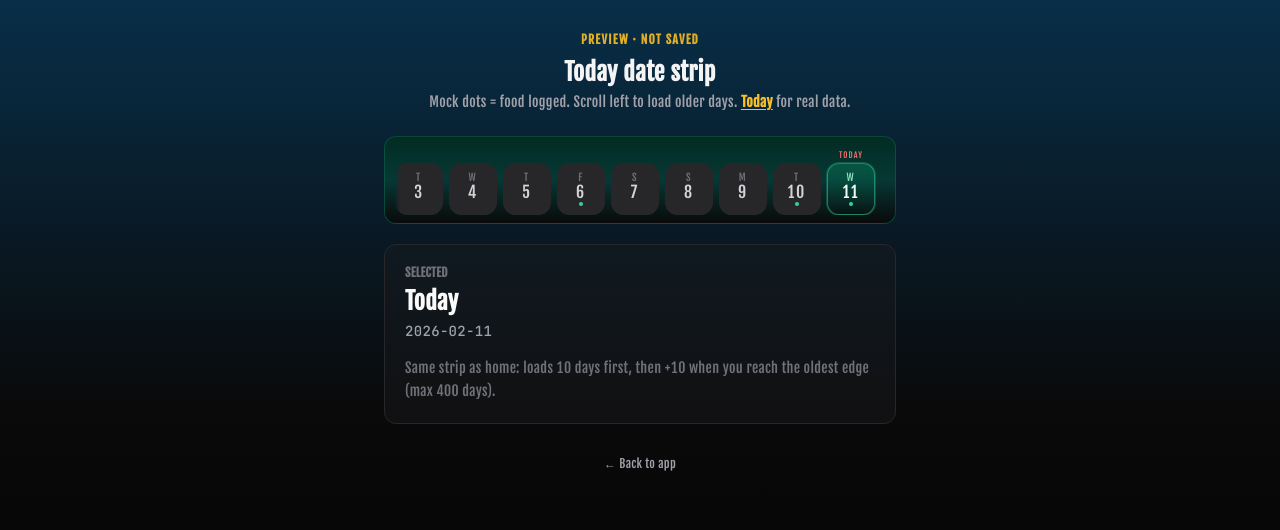
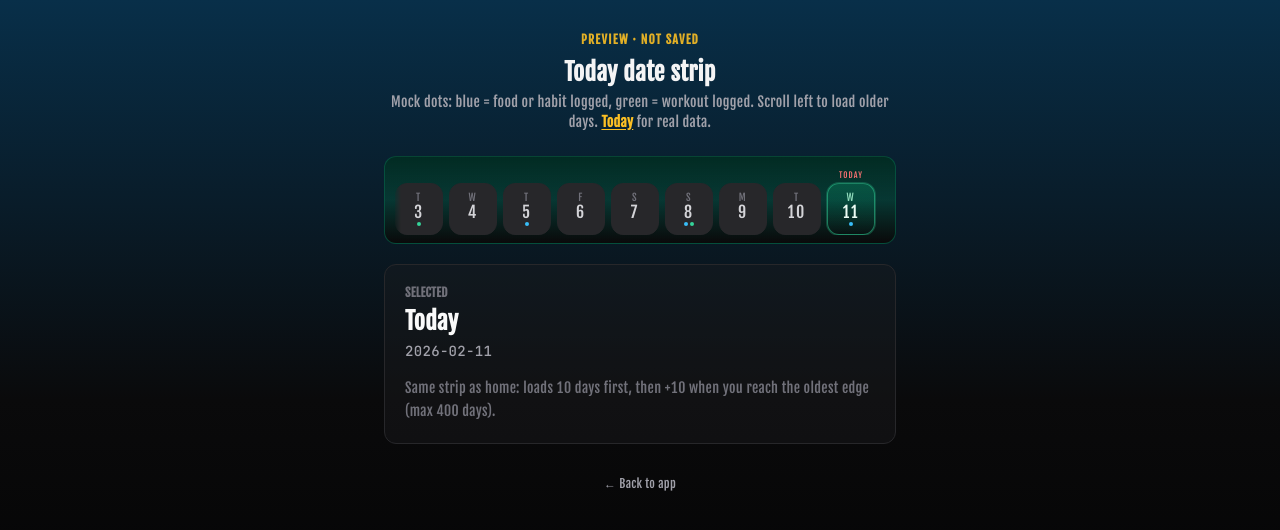
Before and after one commit to himanshuain/workoutLogger, a Next.js app: page /demo/today-strip in a window 1280 px wide. Shown: the top 530 px of the page. Built offline with nearby package versions, Linux system fonts and the light colour scheme; no server answers.

Commit message:
The blue dot now shows when either food or a habit is logged for that day:
Blue — any food entry or completed habit
Green — completed workout

```diff
--- a/src/components/TodayFoodLogSection.js
+++ b/src/components/TodayFoodLogSection.js
@@ -61,6 +61,7 @@ export default function TodayFoodLogSection({
         if (userId) {
           queryClient.invalidateQueries({ queryKey: ["foodEntriesForDate", userId, logForDate] });
           queryClient.invalidateQueries({ queryKey: ["pastModalFoodStrip", userId] });
+          queryClient.invalidateQueries({ queryKey: ["homeDateStrip", userId] });
         }
       } else if (foodLogsDirectly(item)) {
         await updateFoodEntryQuantity(item.id, initialFoodQuantity(item), logForDate);
@@ -68,6 +69,7 @@ export default function TodayFoodLogSection({
         if (userId) {
           queryClient.invalidateQueries({ queryKey: ["foodEntriesForDate", userId, logForDate] });
           queryClient.invalidateQueries({ queryKey: ["pastModalFoodStrip", userId] });
+          queryClient.invalidateQueries({ queryKey: ["homeDateStrip", userId] });
         }
       } else {
         openQuantity(item, initialFoodQuantity(item), logForDate);
@@ -78,9 +80,11 @@ export default function TodayFoodLogSection({
     if (consumed) {
       await toggleFoodEntry(item.id);
       queryClient.invalidateQueries({ queryKey: ["foodHistory"] });
+      if (userId) queryClient.invalidateQueries({ queryKey: ["homeDateStrip", userId] });
     } else if (foodLogsDirectly(item)) {
       await updateFoodEntryQuantity(item.id, initialFoodQuantity(item));
       queryClient.invalidateQueries({ queryKey: ["foodHistory"] });
+      if (userId) queryClient.invalidateQueries({ queryKey: ["homeDateStrip", userId] });
     } else {
       openQuantity(item, initialFoodQuantity(item));
     }
@@ -104,10 +108,12 @@ export default function TodayFoodLogSection({
       if (userId) {
         queryClient.invalidateQueries({ queryKey: ["foodEntriesForDate", userId, target] });
         queryClient.invalidateQueries({ queryKey: ["pastModalFoodStrip", userId] });
+        queryClient.invalidateQueries({ queryKey: ["homeDateStrip", userId] });
       }
     } else {
       await updateFoodEntryQuantity(qtyItem.id, q);
       queryClient.invalidateQueries({ queryKey: ["foodHistory"] });
+      if (userId) queryClient.invalidateQueries({ queryKey: ["homeDateStrip", userId] });
     }
     setQtyItem(null);
     setQtyTargetDate(null);
--- a/src/components/logging/HorizontalDateStrip.js
+++ b/src/components/logging/HorizontalDateStrip.js
@@ -27,7 +27,9 @@ const HorizontalDateStrip = forwardRef(function HorizontalDateStrip(
     glanceDays,
     selectedDate,
     todayStr,
-    foodCountByDate,
+    habitLoggedByDate = {},
+    activityLoggedByDate,
+    workoutLoggedByDate = {},
     onPickDate,
     stripScrollAnchorDate,
     onNearPastEdge,
@@ -139,6 +141,8 @@ const HorizontalDateStrip = forwardRef(function HorizontalDateStrip(
     });
   }, [onNearPastEdge, canLoadMorePast, updateScrollContext]);
 
+  const showActivityDotByDate = activityLoggedByDate ?? habitLoggedByDate;
+
   const shellGradient = isViewingToday
     ? isDarkMode
       ? "border-emerald-800/70 bg-gradient-to-b from-emerald-950/95 via-emerald-900/55 to-iron-950 shadow-inner shadow-black/25"
@@ -179,7 +183,8 @@ const HorizontalDateStrip = forwardRef(function HorizontalDateStrip(
           )}
         >
           {glanceDays.map((d, i) => {
-            const c = foodCountByDate[d] || 0;
+            const hasActivity = Boolean(showActivityDotByDate[d]);
+            const hasWorkout = Boolean(workoutLoggedByDate[d]);
             const active = selectedDate === d;
             const isToday = d === todayStr;
             const prevDay = i > 0 ? glanceDays[i - 1] : null;
@@ -281,23 +286,34 @@ const HorizontalDateStrip = forwardRef(function HorizontalDateStrip(
                     {new Date(d + "T12:00:00").getDate()}
                   </span>
 
-                  <span className="flex h-1 w-full items-center justify-center">
-                    {c > 0 ? (
+                  <span className="flex h-1 w-full items-center justify-center gap-0.5">
+                    {hasActivity ? (
                       <span
                         className={cn(
                           "h-1 w-1 shrink-0 rounded-full",
                           isViewingToday
                             ? isDarkMode
-                              ? "bg-emerald-400"
-                              : "bg-emerald-500"
+                              ? "bg-sky-400"
+                              : "bg-sky-500"
                             : isDarkMode
                               ? "bg-sky-400"
                               : "bg-sky-500",
                         )}
+                        aria-hidden
                       />
-                    ) : (
+                    ) : null}
+                    {hasWorkout ? (
+                      <span
+                        className={cn(
+                          "h-1 w-1 shrink-0 rounded-full",
+                          isDarkMode ? "bg-emerald-400" : "bg-emerald-500",
+                        )}
+                        aria-hidden
+                      />
+                    ) : null}
+                    {!hasActivity && !hasWorkout ? (
                       <span className="h-1 w-1 shrink-0" aria-hidden />
-                    )}
+                    ) : null}
                   </span>
                 </button>
               </div>
--- a/src/pages/demo/today-strip.js
+++ b/src/pages/demo/today-strip.js
@@ -43,13 +43,21 @@ export default function TodayStripDemoPage() {
     );
   }, []);
 
-  const mockFood = useMemo(() => {
+  const mockActivityLogged = useMemo(() => {
     const m = {};
     glanceDays.forEach((d, i) => {
-      if (i % 4 === 0 || d === todayStr) m[d] = (i % 3) + 1;
+      if (i % 3 === 0 || d === todayStr) m[d] = true;
     });
     return m;
   }, [glanceDays, todayStr]);
+
+  const mockWorkoutLogged = useMemo(() => {
+    const m = {};
+    glanceDays.forEach((d, i) => {
+      if (i % 5 === 1) m[d] = true;
+    });
+    return m;
+  }, [glanceDays]);
 
   return (
     <>
@@ -63,7 +71,7 @@ export default function TodayStripDemoPage() {
           </p>
           <h1 className="text-center text-2xl font-bold mb-1">Today date strip</h1>
           <p className="text-center text-sm text-iron-400 mb-6">
-            Mock dots = food logged. Scroll left to load older days.{" "}
+            Mock dots: blue = food or habit logged, green = workout logged. Scroll left to load older days.{" "}
             <Link href="/" className="text-amber-400 underline underline-offset-2 font-semibold">
               Today
             </Link>{" "}
@@ -75,7 +83,8 @@ export default function TodayStripDemoPage() {
             glanceDays={glanceDays}
             selectedDate={selected}
             todayStr={todayStr}
-            foodCountByDate={mockFood}
+            activityLoggedByDate={mockActivityLogged}
+            workoutLoggedByDate={mockWorkoutLogged}
             onPickDate={iso => {
               if (iso <= todayStr) setSelected(iso);
             }}
```
Also changed, not shown: src/pages/index.js (+34 -9 lines).
